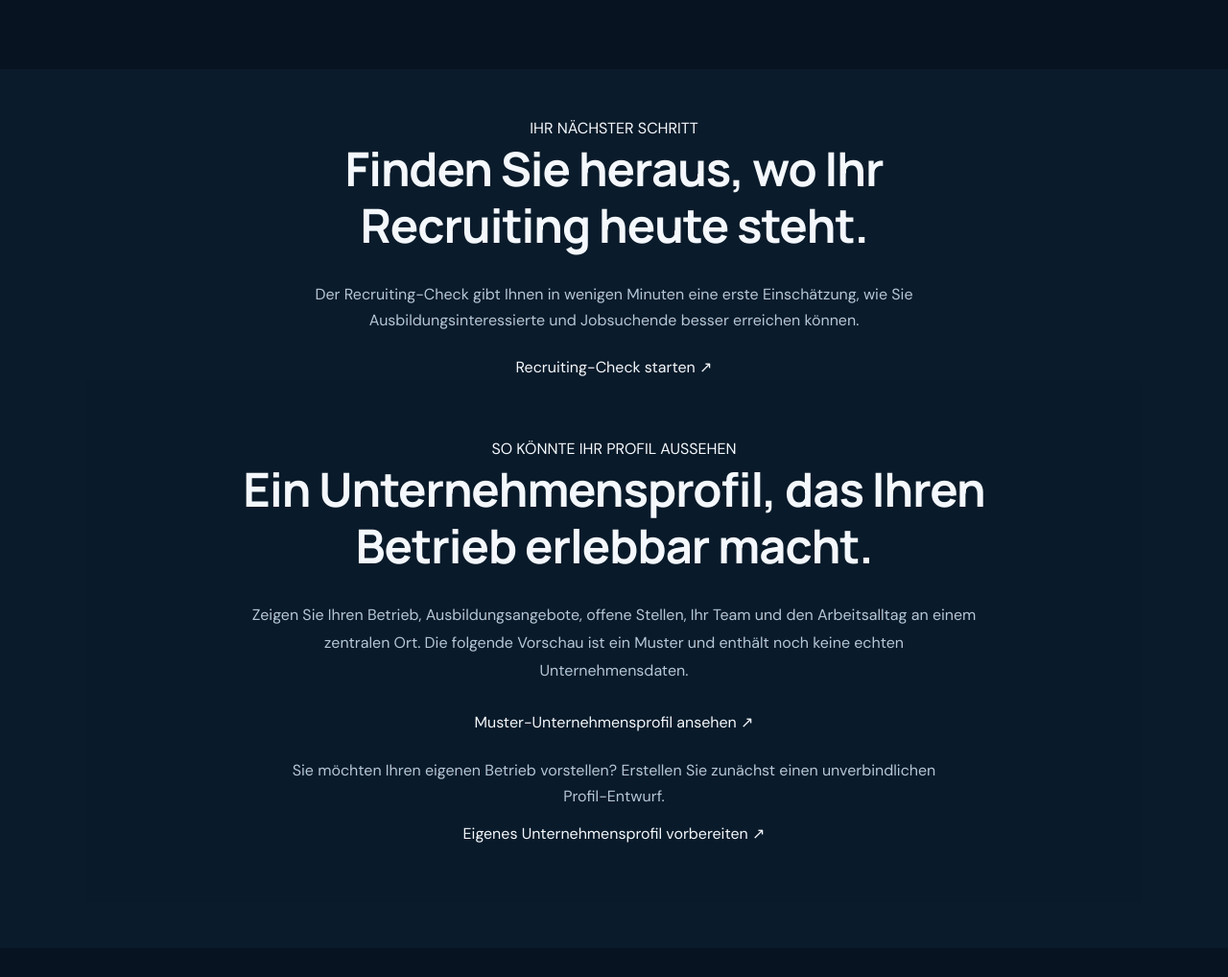
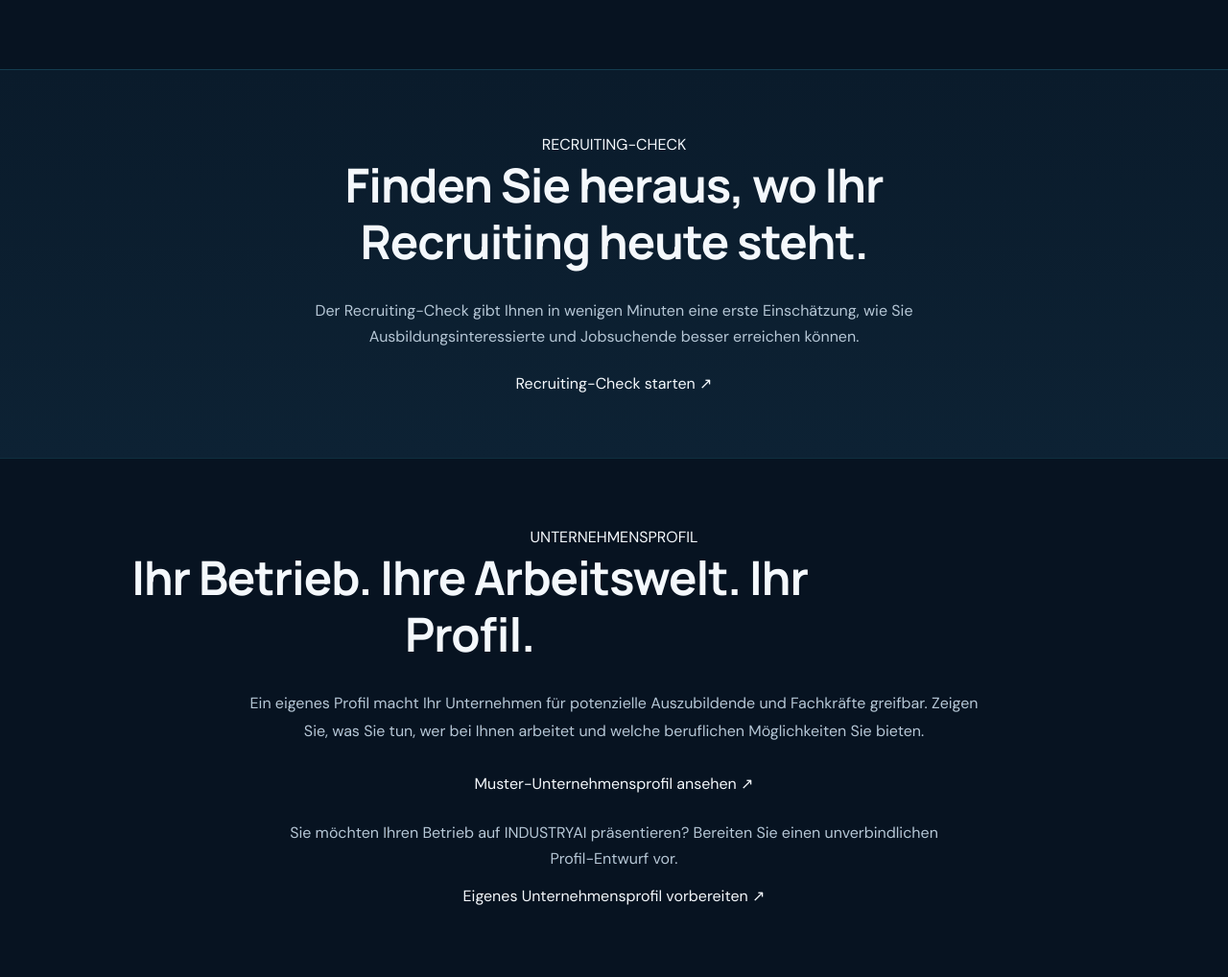
Before and after one commit to F4B795/industryai-website, a plain HTML site: page unternehmen.html in a window 1280 px wide. Shown: the part 1220-2238 px from the top of the page at 96% size. Drawn offline with Linux system fonts and the light colour scheme.

Commit message:
Separate recruiting check and company profile sections

```diff
--- a/unternehmen.html
+++ b/unternehmen.html
@@ -85,14 +85,24 @@
       </div>
     </div>
   </div>
-</section><section class="ia-business-next" style="padding:48px 7%;text-align:center;background:#0a1b2b"><div class="ia-eyebrow">IHR NÄCHSTER SCHRITT</div><h2>Finden Sie heraus, wo Ihr Recruiting heute steht.</h2><p style="max-width:680px;margin:12px auto 22px;color:#b6c7d6">Der Recruiting-Check gibt Ihnen in wenigen Minuten eine erste Einschätzung, wie Sie Ausbildungsinteressierte und Jobsuchende besser erreichen können.</p><a class="ia-button-primary" href="recruiting-check.html">Recruiting-Check starten ↗</a><section style="padding:58px 7%;background:#091a2a;text-align:center">
-<div class="ia-eyebrow">SO KÖNNTE IHR PROFIL AUSSEHEN</div>
-<h2>Ein Unternehmensprofil, das Ihren Betrieb erlebbar macht.</h2>
-<p style="max-width:760px;margin:14px auto 26px;color:#b6c7d6;line-height:1.8">Zeigen Sie Ihren Betrieb, Ausbildungsangebote, offene Stellen, Ihr Team und den Arbeitsalltag an einem zentralen Ort. Die folgende Vorschau ist ein Muster und enthält noch keine echten Unternehmensdaten.</p>
-<a class="ia-button-primary" href="betrieb-profil.html">Muster-Unternehmensprofil ansehen ↗</a>
-<p style="max-width:720px;margin:22px auto 12px;color:#b6c7d6">Sie möchten Ihren eigenen Betrieb vorstellen? Erstellen Sie zunächst einen unverbindlichen Profil-Entwurf.</p>
-<a class="ia-button-primary" href="betrieb-start.html">Eigenes Unternehmensprofil vorbereiten ↗</a>
-</section></section></main>
+</section>
+
+<section class="ia-business-next" style="padding:64px 7%;text-align:center;background:linear-gradient(180deg,#0a1b2b,#0d2234);border-top:1px solid rgba(66,216,237,.14)">
+  <div class="ia-eyebrow">RECRUITING-CHECK</div>
+  <h2>Finden Sie heraus, wo Ihr Recruiting heute steht.</h2>
+  <p style="max-width:680px;margin:12px auto 22px;color:#b6c7d6">Der Recruiting-Check gibt Ihnen in wenigen Minuten eine erste Einschätzung, wie Sie Ausbildungsinteressierte und Jobsuchende besser erreichen können.</p>
+  <a class="ia-button-primary" href="recruiting-check.html">Recruiting-Check starten ↗</a>
+</section>
+
+<section style="padding:68px 7%;background:#071321;text-align:center;border-top:1px solid rgba(66,216,237,.14)">
+  <div class="ia-eyebrow">UNTERNEHMENSPROFIL</div>
+  <h2>Ihr Betrieb. Ihre Arbeitswelt. Ihr Profil.</h2>
+  <p style="max-width:760px;margin:14px auto 26px;color:#b6c7d6;line-height:1.8">Ein eigenes Profil macht Ihr Unternehmen für potenzielle Auszubildende und Fachkräfte greifbar. Zeigen Sie, was Sie tun, wer bei Ihnen arbeitet und welche beruflichen Möglichkeiten Sie bieten.</p>
+  <a class="ia-button-primary" href="betrieb-profil.html">Muster-Unternehmensprofil ansehen ↗</a>
+  <p style="max-width:720px;margin:24px auto 12px;color:#b6c7d6">Sie möchten Ihren Betrieb auf INDUSTRYAI präsentieren? Bereiten Sie einen unverbindlichen Profil-Entwurf vor.</p>
+  <a class="ia-button-primary" href="betrieb-start.html">Eigenes Unternehmensprofil vorbereiten ↗</a>
+</section>
+</main>
 <footer>
 <a href="index.html" class="logo" style="display:flex;flex-direction:row;align-items:center;gap:12px;height:48px;width:auto;">
   <svg class="logo-mark" width="43" height="43" viewBox="0 0 64 64" xmlns="http://www.w3.org/2000/svg" style="width:43px;height:43px;min-width:43px;display:block;flex:none;" aria-label="INDUSTRYAI Logo">
```
